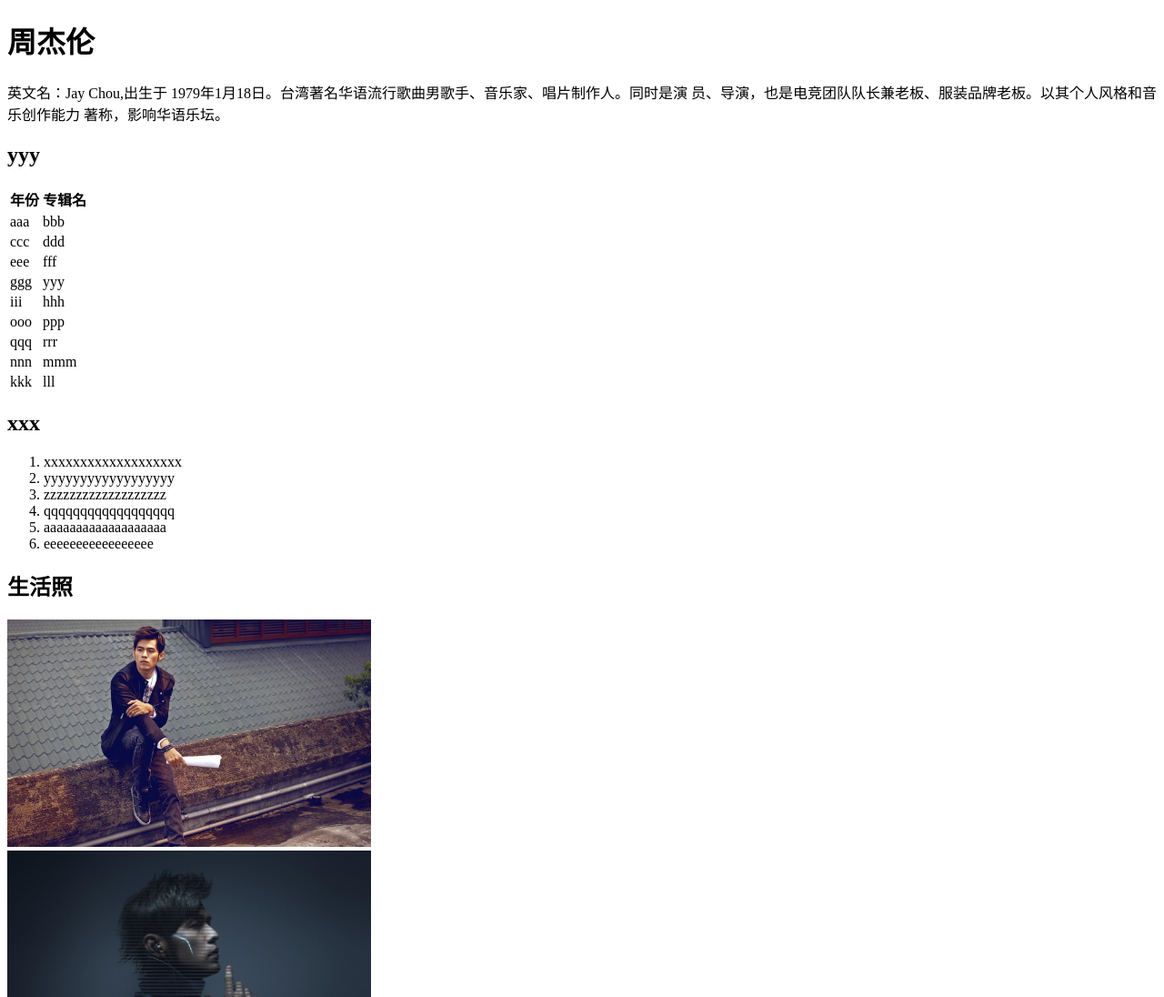
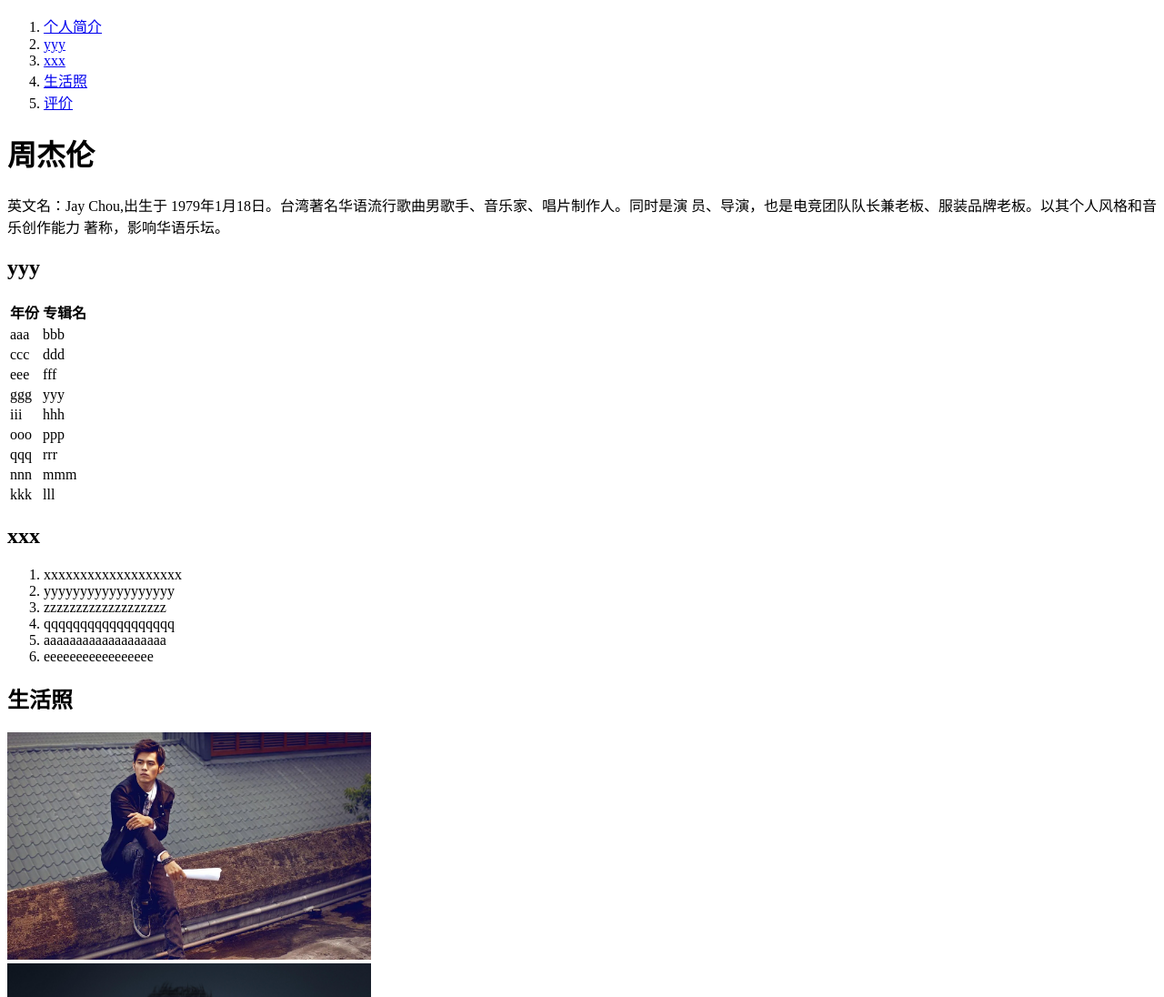
Before and after one commit to Abtruzzi/html-demo-3, a plain HTML site: page index.html in a window 1280 px wide. Shown: the top 1096 px of the page at 91% size. Drawn offline with Linux system fonts and the light colour scheme.

Commit message:
添加导航和优化图片

```diff
--- a/index.html
+++ b/index.html
@@ -12,7 +12,18 @@
     </style>
   </head>
   <body>
-    <h1>周杰伦</h1>
+
+    <nav>
+        <ol>
+            <li><a href="#1">个人简介</a></li>
+            <li><a href="#2">yyy</a></li>
+            <li><a href="#3">xxx</a></li>
+            <li><a href="#4">生活照</a></li>
+            <li><a href="#5">评价</a></li>
+        </ol>
+    </nav>
+
+    <h1 id="1">周杰伦</h1>
     <p>
       英文名：Jay Chou,出生于
       1979年1月18日。台湾著名华语流行歌曲男歌手、音乐家、唱片制作人。同时是演
@@ -20,7 +31,7 @@
       著称，影响华语乐坛。
     </p>
 
-    <h2>yyy</h2>
+    <h2 id="2">yyy</h2>
     <p>
         <table>
             <thead>
@@ -41,7 +52,7 @@
     </p>
 
 
-    <h2>xxx</h2>
+    <h2 id="3">xxx</h2>
     <P>
         <ol>
             <li>xxxxxxxxxxxxxxxxxxx</li>
@@ -52,11 +63,11 @@
             <li>eeeeeeeeeeeeeeeee</li>
         </ol>
     </P>
-    <h2>生活照</h2>
-        <div><img width="400" src="/images/1.jpg" alt="图一"></div>
-        <div><img width="400" src="/images/2.jpg" alt="图二"></div>
-        <div><img width="400" src="/images/3.jpg" alt="图三"></div>
-    <h2>评价</h2>
+    <h2 id="4">生活照</h2>
+        <div><a href="/images/1.jpg" target="_blank"><img width="400" src="/images/1.jpg" alt="图一"></div></a>
+        <div><a href="/images/2.jpg" target="_blank"><img width="400" src="/images/2.jpg" alt="图二"></div></a>
+        <div><a href="/images/3.jpg" target="_blank"><img width="400" src="/images/3.jpg" alt="图三"></div></a>
+    <h2 id="5">评价</h2>
     <P>周杰伦是流行音乐市场具有革命性和指标性的原创歌手，同时也是影响华语乐坛很深的音乐人  。他的歌曲词曲搭配得当，具有历久弥新的感染力  。他把中国本土文化和R&B音乐相结合，将R&B这种音乐形态完全中国化，在很大程度上提升了词曲原创人在华人音乐界的地位  。他突破亚洲音乐原有的主题和形式，创造出了多变的歌曲风格  。他不仅擅长节奏蓝调、饶舌、西方古典钢琴等等  ，每张专辑都有中国风歌曲也是他的特点之一  。他将Hip-Hop、R&B唱法融入到中国传统音乐当中  ，让中国风变成华语流行音乐的主流曲风  。周杰伦的独特之处还在于他在追求中国风音乐的同时，将文学美与意境美注入到音乐中，使其作为偶像的同时又不失文化品味  。（新华网、吉尼斯世界纪录官方、光明网、《流行歌曲》、搜狐网、《杭州日报》、谷勇、《音乐创作》《北京晚报》评）
     </P>
     <p>
```
